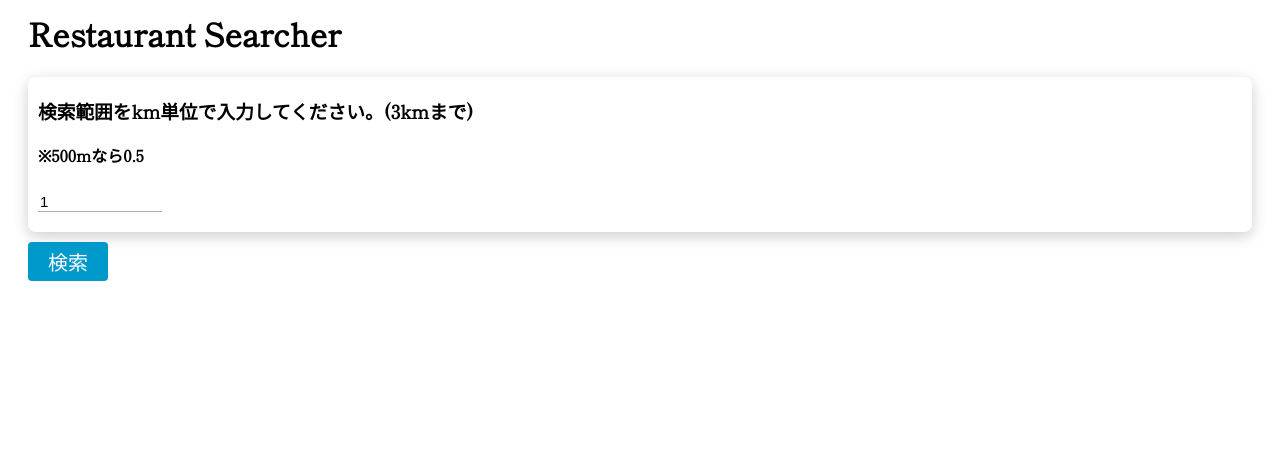
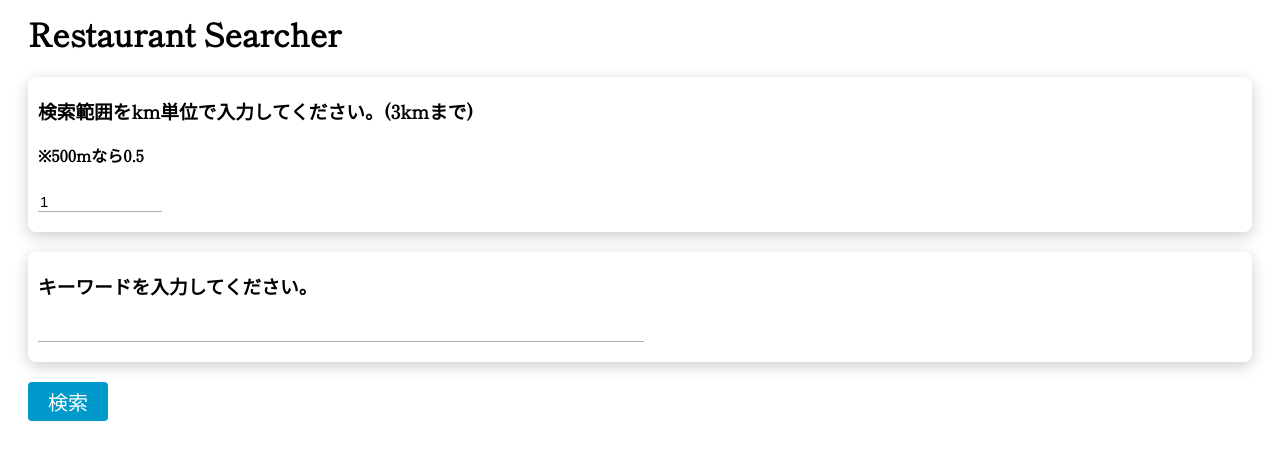
Before and after one commit to 7777777sono/restaurant-searcher, a Vue app: page / in a window 1280 px wide. Shown: the top 460 px of the page. Built offline with nearby package versions, Linux system fonts and the light colour scheme.

Commit message:
キーワードから検索を行えるようにした。

```diff
--- a/src/App.vue
+++ b/src/App.vue
@@ -40,7 +40,7 @@ export default {
         })
     },
     // 店の情報を取得する関数
-    getRestaurant: async function (radius) {
+    getRestaurant: async function (radius, keyword) {
       // 検索半径300m以内なら
       if (radius * 1000 <= 300) {
         this.searchRange = 1
@@ -71,7 +71,9 @@ export default {
           "&range=" +
           this.searchRange +
           "&format=" +
-          this.format
+          this.format +
+          "&keyword=" +
+          keyword
       )
       const json = await data.json()
       this.restaurants = json.results.shop
@@ -92,10 +94,10 @@ export default {
         )
       )
     },
-    searchResturant: async function (radius) {
+    searchResturant: async function (radius, keyword) {
       this.results = []
       await this.getLocation()
-      await this.getRestaurant(radius)
+      await this.getRestaurant(radius, keyword)
       for (let i = 0; i < this.restaurants.length; i++) {
         // 検索半径なら検索結果とする
         if (
@@ -118,6 +120,7 @@ export default {
           })
         }
       }
+      alert("検索結果: " + this.results.length + "件でした。")
     },
     // 店舗詳細を画面に出力するための関数
     detailDisplay: function (index) {
--- a/src/views/HomeView.vue
+++ b/src/views/HomeView.vue
@@ -10,6 +10,10 @@
         max="3"
         min="0"
       />
+    </div>
+    <div class="input-zone">
+      <h3>キーワードを入力してください。</h3>
+      <input class="text-input" type="text" v-model="keyword" />
     </div>
     <div class="search-button">
       <button v-on:click="search">検索</button>
@@ -45,6 +49,7 @@ export default {
       radius: 1, // 検索半径(km単位)
       radiusMin: 0, // 検索半径の最小値
       radiusMax: 3, // 検索半径の最大値
+      keyword: "", // 検索する際のキーワード
     }
   },
   methods: {
@@ -60,7 +65,7 @@ export default {
     // App.vueにsearchというイベントを発火し、App.vueで店の情報の取得を行う。
     search: function () {
       this.radiusJudge()
-      this.$emit("search", this.radius)
+      this.$emit("search", this.radius, this.keyword)
     },
     // 詳細画面に遷移するための関数
     screenTransition: function (index) {
@@ -107,6 +112,7 @@ export default {
     overflow: hidden;
     border-radius: 8px;
     box-shadow: 0 4px 15px rgba(0, 0, 0, 0.2);
+    margin-bottom: 20px;
     padding-right: 10px;
     padding-left: 10px;
     h3 {
@@ -114,6 +120,9 @@ export default {
     }
     h4 {
       margin-top: 0;
+    }
+    .text-input {
+      width: 50%;
     }
     input {
       width: 10%;
@@ -137,7 +146,6 @@ export default {
     border: #09c;
     color: white;
     border-radius: 0.25rem;
-    margin-top: 10px;
     margin-bottom: 20px;
     padding: 5px 20px;
     font-size: 20px;
```
